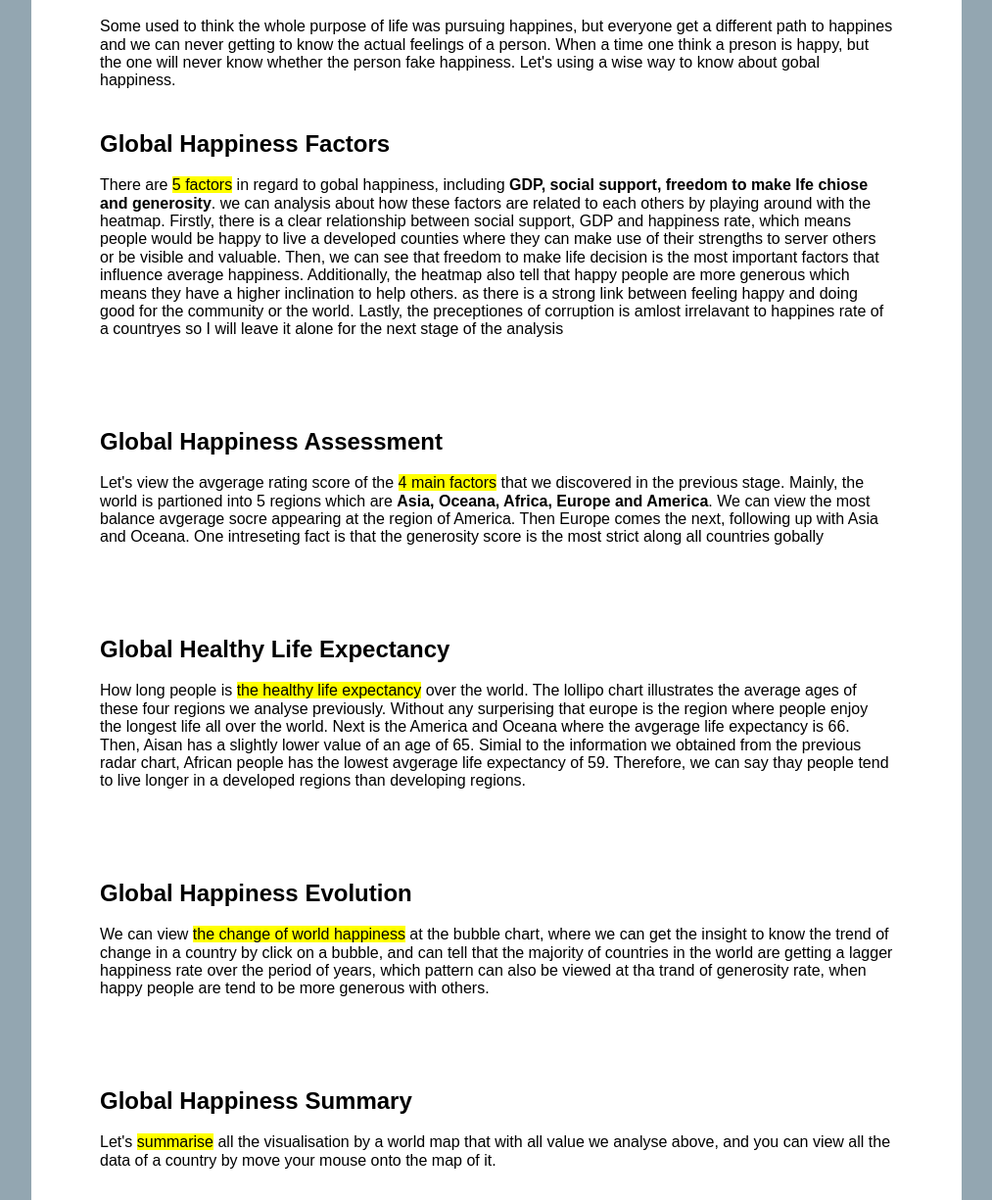
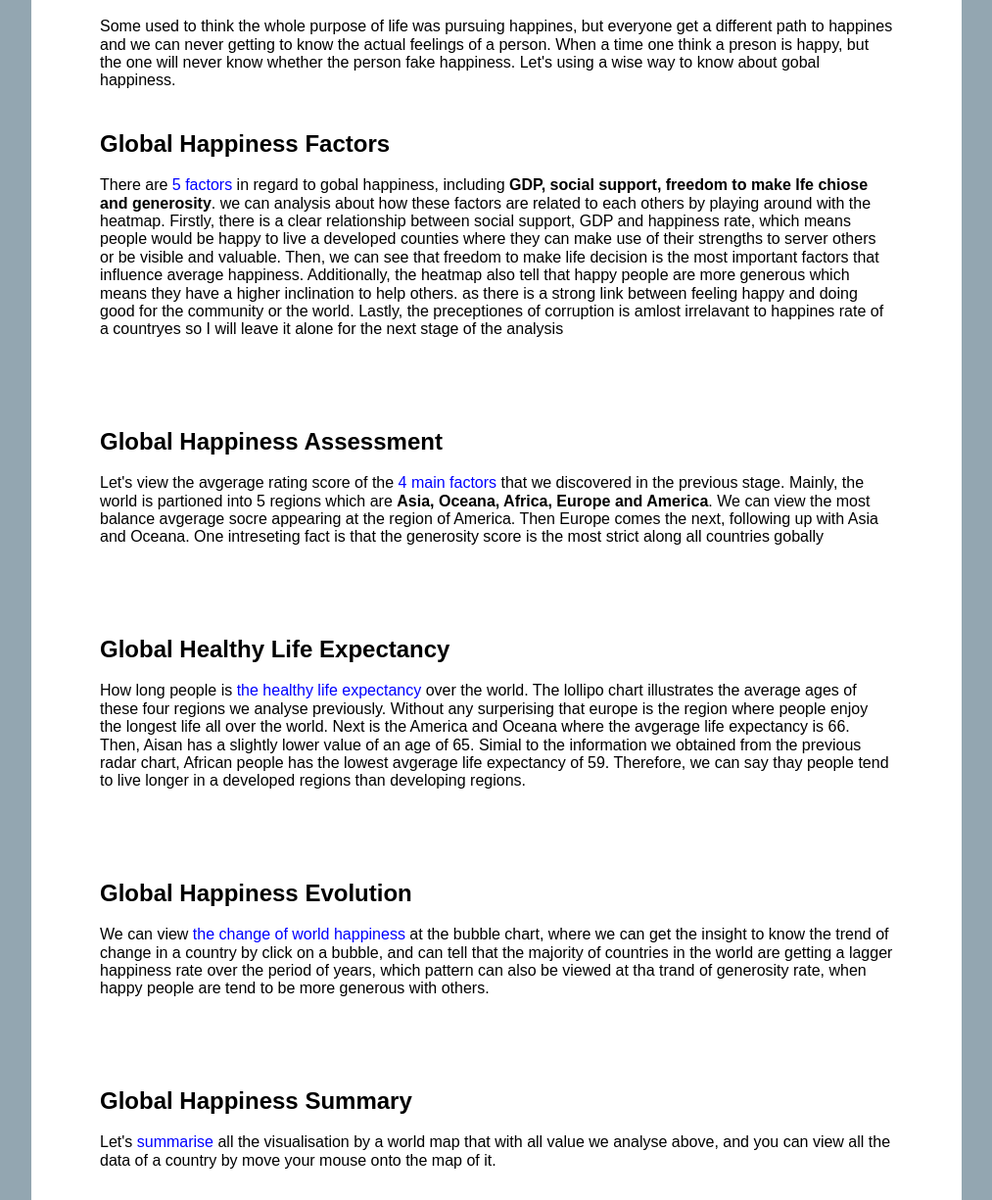
Before and after one commit to mpuu0001/Global-Happiness, a plain HTML site: page index.html in a window 1280 px wide. Shown: the part 75-1300 px from the top of the page at 98% size, without its empty margins (133-1146 px from the left). Drawn offline with nearby package versions, Linux system fonts and the light colour scheme; a script that the page names is missing.

Commit message:
Update index.html

```diff
--- a/index.html
+++ b/index.html
@@ -46,7 +46,7 @@
       <div class="pure-u-1-1">
         <div class="description description-center">
           <h2>Global Happiness Factors</h2>
-          <p>There are <mark>5 factors</mark> in regard to gobal happiness, including <b>GDP, social support, freedom to make lfe chiose
+          <p>There are <font color=blue>5 factors</font> in regard to gobal happiness, including <b>GDP, social support, freedom to make lfe chiose
             and generosity</b>.
             we can analysis about how these factors are related to each others by playing around with the heatmap.
             Firstly, there is a clear relationship
@@ -78,7 +78,7 @@
       <div class="pure-u-1-1">
         <div class="description description-center">
           <h2>Global Happiness Assessment</h2>
-          <p>Let's view the avgerage rating score of the <mark>4 main factors</mark> that we discovered in the previous stage. Mainly, the
+          <p>Let's view the avgerage rating score of the <font color=blue>4 main factors</font> that we discovered in the previous stage. Mainly, the
             world is partioned into 5 regions which are
             <b>Asia, Oceana, Africa, Europe and America</b>. We can view the most balance avgerage socre appearing at the
             region of America. Then Europe comes the next,
@@ -102,7 +102,7 @@
       <div class="pure-u-1-1">
         <div class="description description-center">
           <h2>Global Healthy Life Expectancy</h2>
-          <p>How long people is <mark>the healthy life expectancy</mark> over the world. The lollipo chart illustrates the average
+          <p>How long people is <font color=blue>the healthy life expectancy</font> over the world. The lollipo chart illustrates the average
             ages of these four regions we analyse previously.
             Without any surperising that europe is the region where people enjoy the longest life all over the world.
             Next is the America and Oceana where the avgerage
@@ -129,7 +129,7 @@
       <div class="pure-u-1-1">
         <div class="description description-center">
           <h2>Global Happiness Evolution</h2>
-          <p>We can view <mark>the change of world happiness</mark> at the bubble chart, where we can get the insight to know the
+          <p>We can view <font color=blue>the change of world happiness</font> at the bubble chart, where we can get the insight to know the
             trend of change in a country by click on a bubble,
             and can tell that the majority of countries in the world are getting a lagger happiness rate over the period
             of years, which pattern can also be viewed at
@@ -152,7 +152,7 @@
       <div class="pure-u-1-1">
         <div class="description description-center">
           <h2>Global Happiness Summary</h2>
-          <p> Let's <mark>summarise</mark> all the visualisation by a world map that with all value we analyse above, and you can
+          <p> Let's <font color=blue>summarise</font> all the visualisation by a world map that with all value we analyse above, and you can
             view all the data of a country by move your mouse
             onto the map of it.
           </p>
```
